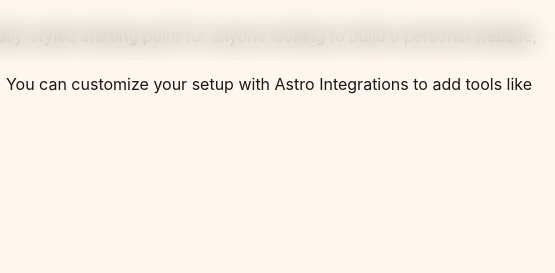
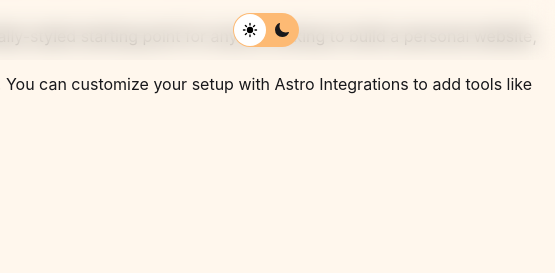
Before and after one commit to Prince-Gizard/what-i-use, an Astro site: page / in a window 1280 px wide. Shown: the top 273 px of the page, 725-1280 px from the left. Built offline with nearby package versions, Linux system fonts and the light colour scheme; Astro itself is replaced by a stand-in of ours.

Commit message:
add theme toggle

```diff
--- a/src/components/Header.astro
+++ b/src/components/Header.astro
@@ -3,6 +3,7 @@
 import { HOMEPAGE_URL } from '../config'
 import { IoLogoGithub } from 'react-icons/io5/index.js'
 import PigprintIcon from './icons/pigprint.tsx'
+import ThemeToggle from './ThemeToggleButton.jsx'
 const allPosts = await Astro.glob('../pages/posts/*.md')
 const allTags = new Set<string>()
 allPosts.map(post => {
@@ -28,6 +29,7 @@
         >
       </div>
       <div class="flex-1"></div>
+      <ThemeToggle client:visible />
     </nav>
   </div>
 </header>
--- /dev/null
+++ b/src/components/ThemeToggleButton.tsx
@@ -0,0 +1,60 @@
+import React, { useEffect, useState } from 'react'
+import { IoSunny, IoMoon } from 'react-icons/io5/index.js'
+
+const themes = ['light', 'dark']
+
+export default function ThemeToggle() {
+  const [isMounted, setIsMounted] = useState(false)
+  const [theme, setTheme] = useState(() => {
+    if (import.meta.env.SSR) {
+      return undefined
+    }
+    if (typeof localStorage !== 'undefined' && localStorage.getItem('theme')) {
+      return localStorage.getItem('theme')
+    }
+    if (window.matchMedia('(prefers-color-scheme: dark)').matches) {
+      return 'dark'
+    }
+    return 'light'
+  })
+  const toggleTheme = () => {
+    const t = theme === 'light' ? 'dark' : 'light'
+    localStorage.setItem('theme', t)
+    setTheme(t)
+  }
+
+  useEffect(() => {
+    const root = document.documentElement
+    if (theme === 'light') {
+      root.classList.remove('dark')
+    } else {
+      root.classList.add('dark')
+    }
+  }, [theme])
+
+  useEffect(() => {
+    setIsMounted(true)
+  }, [])
+
+  return isMounted ? (
+    <div className="inline-flex items-center p-[1px] rounded-3xl bg-orange-300 dark:bg-zinc-600">
+      {themes.map(t => {
+        const checked = t === theme
+        return (
+          <button
+            key={t}
+            className={`${
+              checked ? 'bg-white text-black' : ''
+            } cursor-pointer rounded-3xl p-2`}
+            onClick={toggleTheme}
+            aria-label="Toggle theme"
+          >
+            {t === 'light' ? <IoSunny /> : <IoMoon />}
+          </button>
+        )
+      })}
+    </div>
+  ) : (
+    <div />
+  )
+}
```
